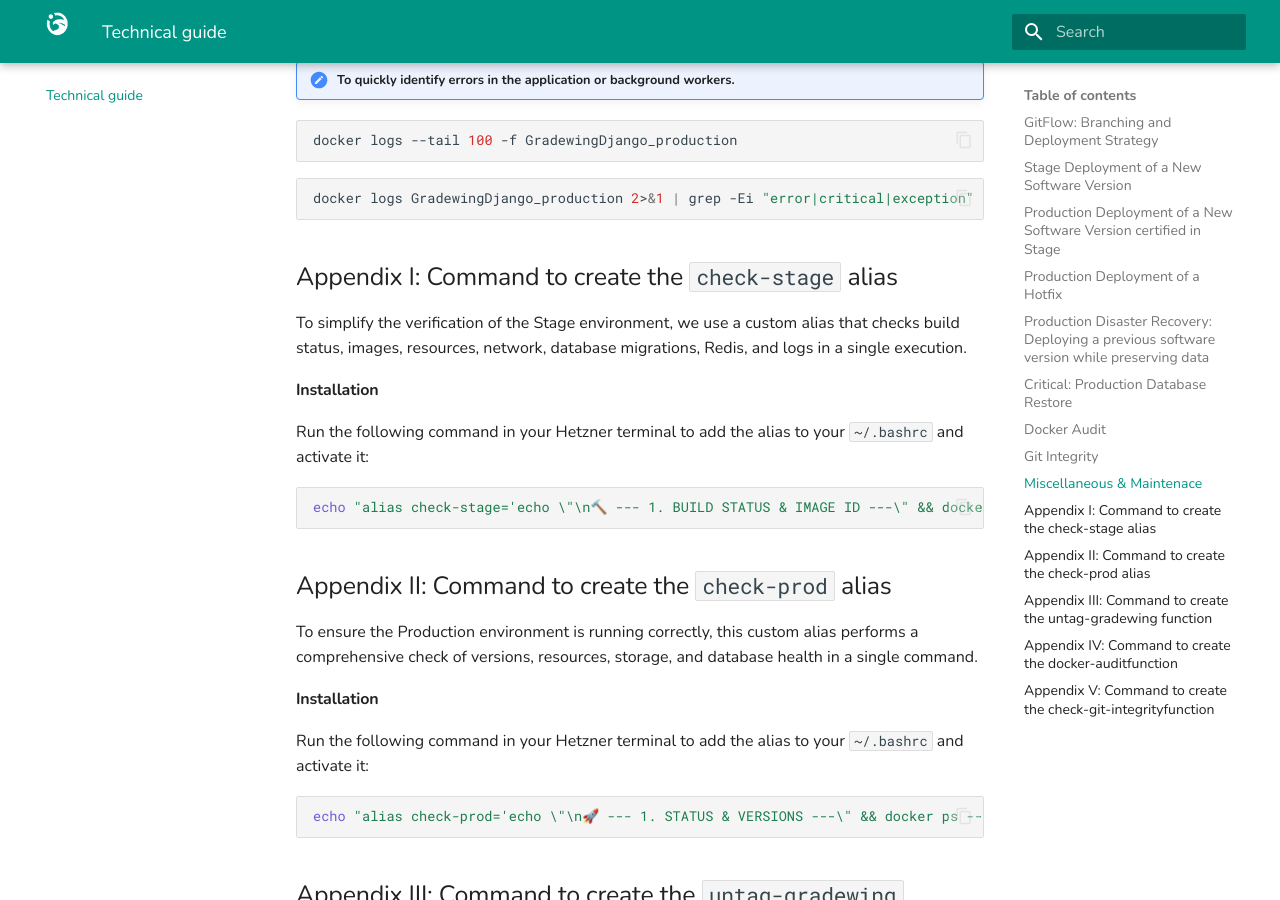
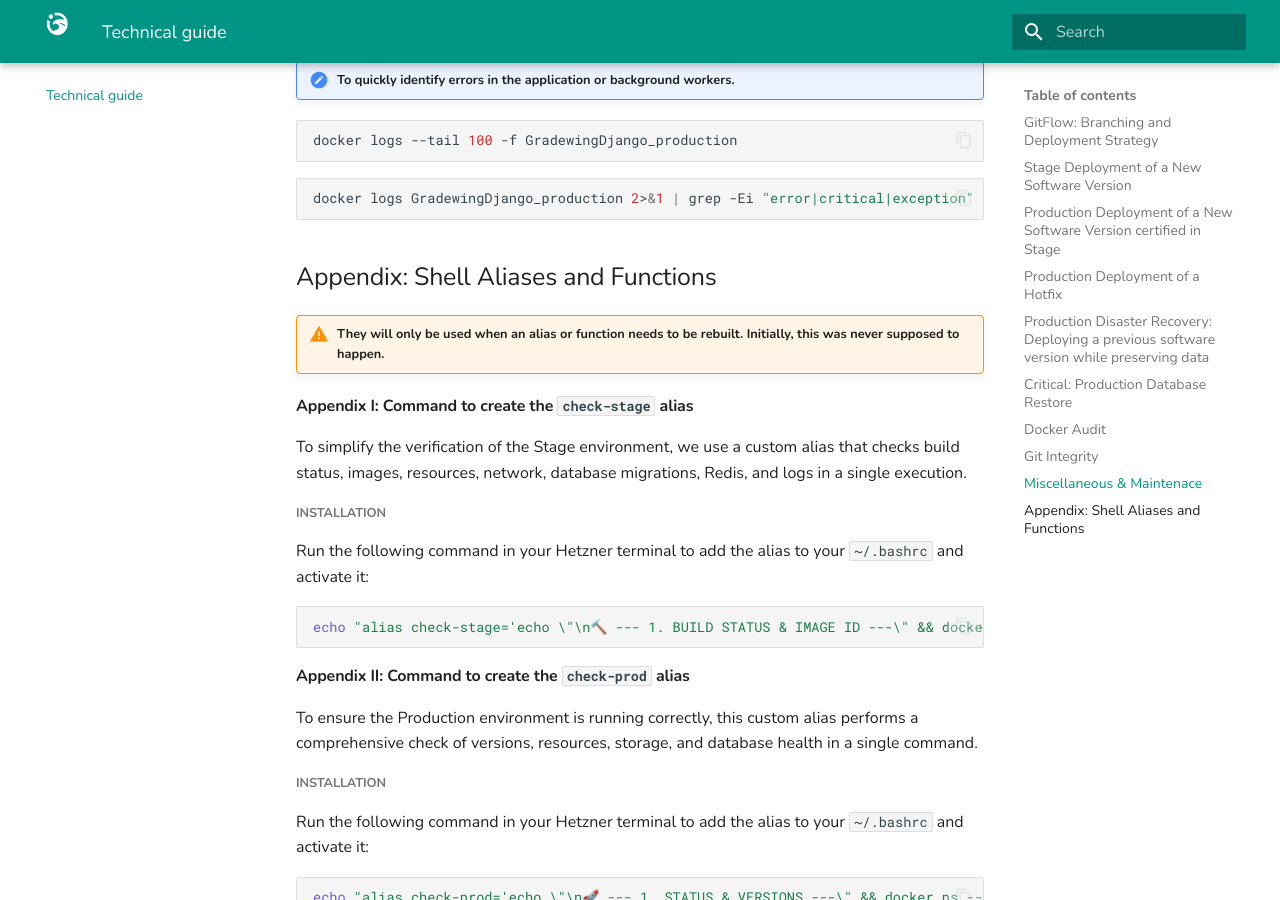
Before and after one commit to pablopenlop/gradewing_guide, an MkDocs documentation site: the page built from docs/other.md, in a window 1280 px wide and 900 px high, scrolled down 12633 px. Built offline with MkDocs 1.6.1 and Material for MkDocs 9.7.7, drawn with Linux system fonts in a browser that asks for light colours.

Commit message:
Update other.md

````diff
--- a/docs/other.md
+++ b/docs/other.md
@@ -533,22 +533,26 @@ docker logs --tail 100 -f GradewingDjango_production
 docker logs GradewingDjango_production 2>&1 | grep -Ei "error|critical|exception"
 ```
 
-## Appendix I: Command to create the `check-stage` alias
+## Appendix: Shell Aliases and Functions
+
+!!! warning "They will only be used when an alias or function needs to be rebuilt. Initially, this was never supposed to happen."
+
+#### Appendix I: Command to create the `check-stage` alias
 
 To simplify the verification of the Stage environment, we use a custom alias that checks build status, images, resources, network, database migrations, Redis, and logs in a single execution.
 
-#### Installation
+##### Installation
 
 Run the following command in your Hetzner terminal to add the alias to your `~/.bashrc` and activate it:
 
 ```bash
 echo "alias check-stage='echo \"\n🔨 --- 1. BUILD STATUS & IMAGE ID ---\" && docker images | grep staging && echo \"\n🧹 --- 2. DANGLING IMAGES (Build Junk) ---\" && docker images -f \"dangling=true\" || echo \"No junk images\" && echo \"\n📊 --- 3. STAGING RESOURCES ---\" && docker stats --no-stream | grep staging && echo \"\n🌐 --- 4. STAGING NETWORK ---\" && docker network ls | grep staging && echo \"\n🧼 --- 5. STAGING DB & REDIS ---\" && docker exec GradewingDjango_staging python manage.py showmigrations | grep \"\[ \]\" || echo \"All migrated in Stage\" && docker exec GradewingDjango_staging python manage.py shell -c \"from django.core.cache import cache; cache.set('\''test'\'', '\''ok'\'', 5); print('\''Redis Stage Status:'\'', cache.get('\''test'\''))\" && echo \"\n⚠️ --- 6. BUILD & RUN LOGS ---\" && docker compose -f docker-compose.staging.yml logs --tail=50 | grep -Ei \"error|critical|fail\" || echo \"No errors in Staging\"'" >> ~/.bashrc && source ~/.bashrc
 ```
-## Appendix II: Command to create the `check-prod` alias
+#### Appendix II: Command to create the `check-prod` alias
 
 To ensure the Production environment is running correctly, this custom alias performs a comprehensive check of versions, resources, storage, and database health in a single command.
 
-#### Installation
+##### Installation
 
 Run the following command in your Hetzner terminal to add the alias to your `~/.bashrc` and activate it:
 
@@ -557,9 +561,9 @@ echo "alias check-prod='echo \"\n🚀 --- 1. STATUS & VERSIONS ---\" && docker p
 ```
 
 
-## Appendix III: Command to create the `untag-gradewing` function
+#### Appendix III: Command to create the `untag-gradewing` function
 
-#### Installation
+##### Installation
 
 Run the following command in your Hetzner terminal to add the alias to your `~/.bashrc` and activate it:
 
@@ -588,9 +592,9 @@ untag-gradewing() {
 }
 ```
 
-## Appendix IV: Command to create the `docker-audit`function
+#### Appendix IV: Command to create the `docker-audit`function
 
-#### Installation
+##### Installation
 
 Run the following command in your Hetzner terminal to add the alias to your `~/.bashrc` and activate it:
 
@@ -645,9 +649,9 @@ docker-audit() {
 }
 ```
 
-## Appendix V: Command to create the `check-git-integrity`function
+#### Appendix V: Command to create the `check-git-integrity`function
 
-#### Installation
+##### Installation
 
 Run the following command in your Hetzner terminal to add the alias to your `~/.bashrc` and activate it:
 
````
